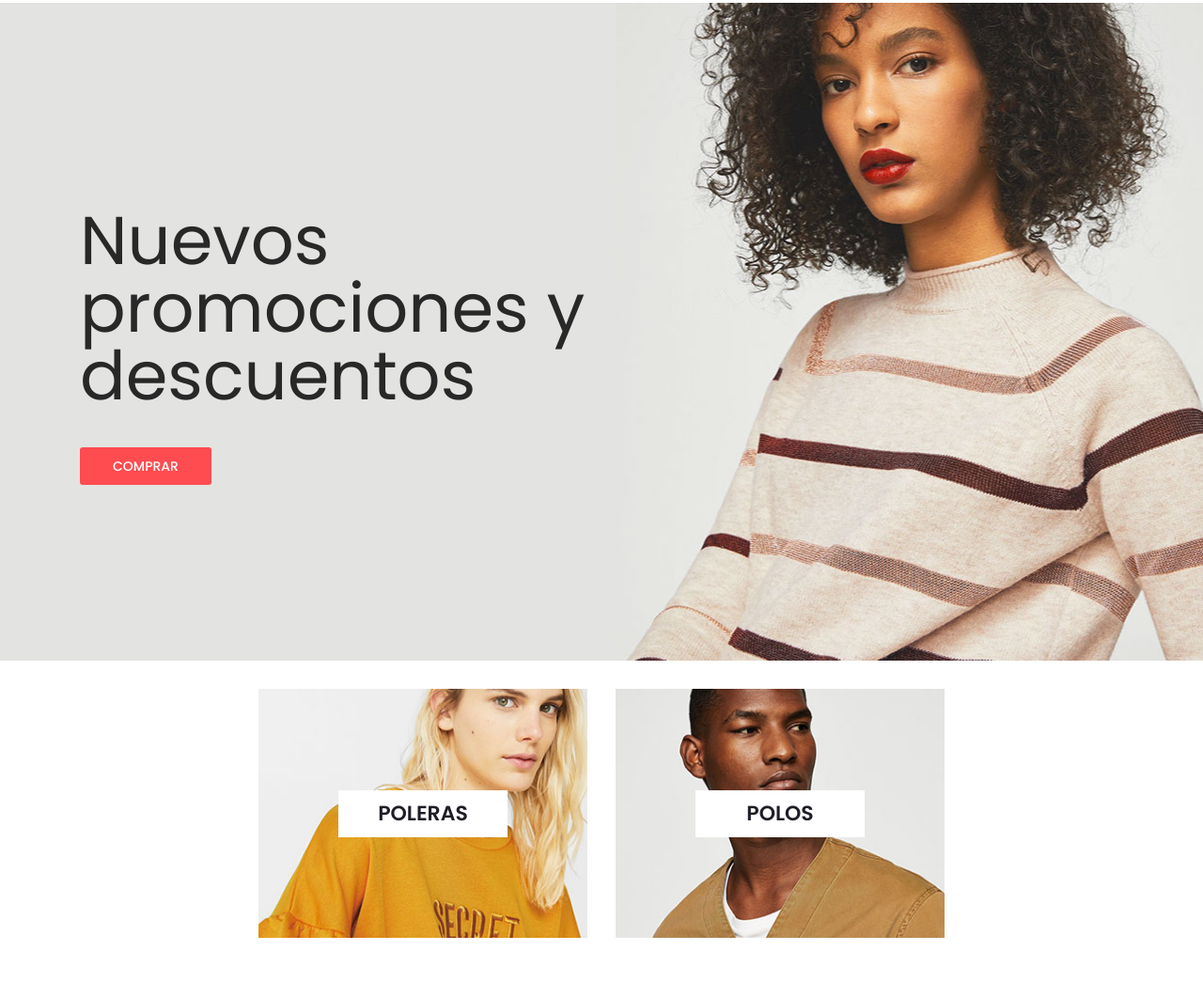
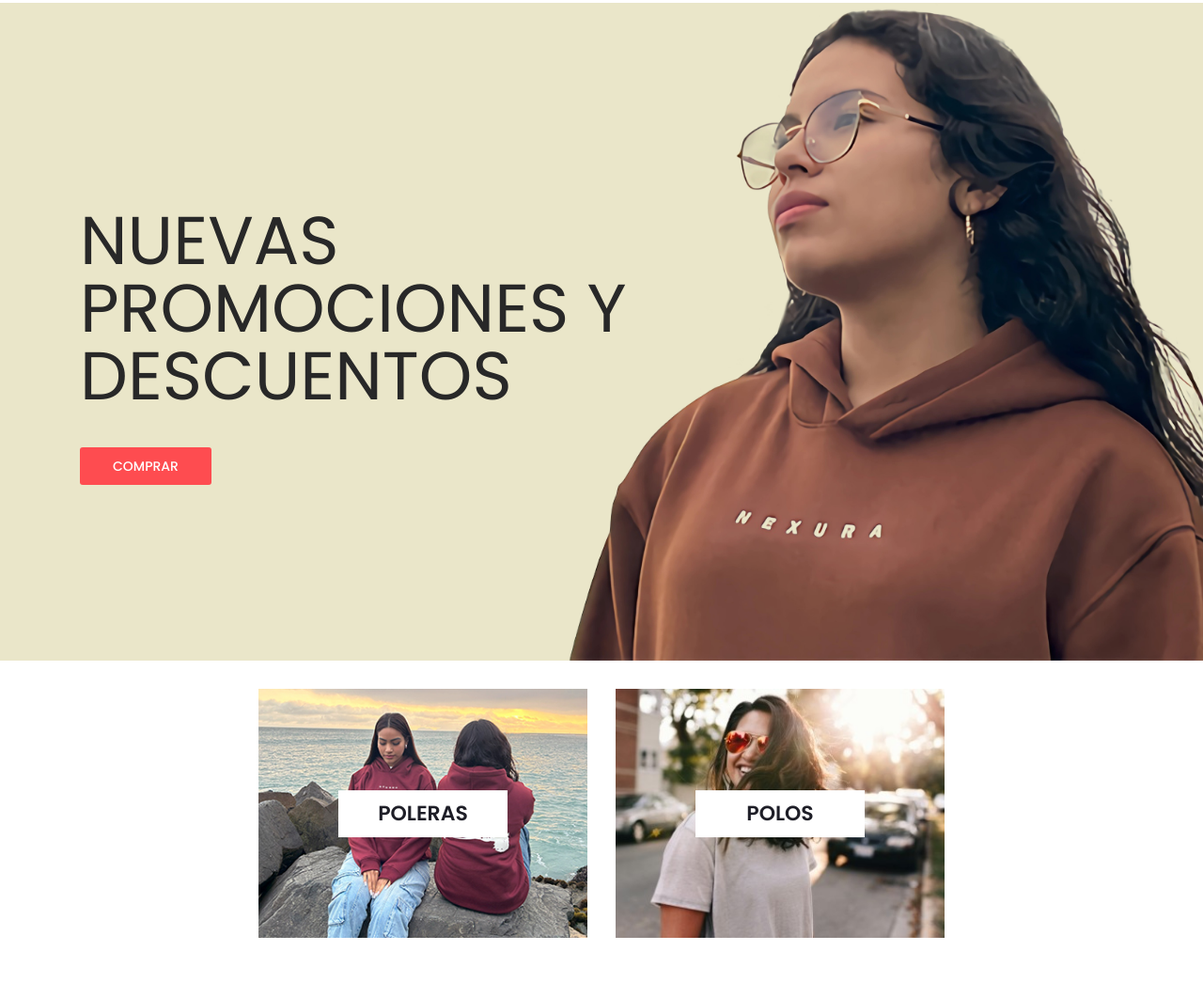
Before and after one commit to JackMG25/nexura, a plain HTML site: page index.html in a window 1280 px wide. Shown: the part 147-1192 px from the top of the page at 94% size. Drawn offline with Linux system fonts and the light colour scheme.

Commit message:
cambio5/8

```diff
--- a/index.html
+++ b/index.html
@@ -140,13 +140,13 @@
 
 	<!-- Slider -->
 
-	<div class="main_slider" style="background-image:url(images/slider_1.jpg)">
+	<div class="main_slider" style="background-image:url(images/fondo\ nexura.jpg)">
 		<div class="container fill_height">
 			<div class="row align-items-center fill_height">
 				<div class="col">
 					<div class="main_slider_content">
 						<h6></h6>
-						<h1>Nuevos promociones y descuentos</h1>
+						<h1>NUEVAS PROMOCIONES Y DESCUENTOS</h1>
 						<div class="red_button shop_now_button"><a href="categories.html">COMPRAR</a></div>
 					</div>
 				</div>
@@ -160,7 +160,7 @@
 		<div class="container">
 			<div class="row justify-content-center">
 				<div class="col-md-4">
-					<div class="banner_item align-items-center" style="background-image:url(images/banner_1.jpg)">
+					<div class="banner_item align-items-center" style="background-image:url(images/banner1.jpg)">
 						<div class="banner_category">
 							<a href="categories.html">Poleras</a>
 						</div>
@@ -176,7 +176,7 @@
 
 
 				<div class="col-md-4">
-					<div class="banner_item align-items-center" style="background-image:url(images/banner_3.jpg)">
+					<div class="banner_item align-items-center" style="background-image:url(images/banner2.jpg)">
 						<div class="banner_category">
 							<a href="categories.html">Polos</a>
 						</div>
@@ -217,8 +217,8 @@
 
 						<!-- Product 1 -->
 
-						<div class="product-item polos">
-							<div class="product discount product_filter">
+						<div class="product-item polos" ><a href="single.html">
+							<div class="product discount product_filter" >
 								<div class="product_image">
 									<img src="images/polos/gargola frontal1.png" alt="">
 								</div>
@@ -229,7 +229,7 @@
 									<div class="product_price">$520.00<span>$590.00</span></div>
 								</div>
 							</div>
-							<div class="red_button add_to_cart_button"><a href="single.html">add to cart</a></div>
+							<div class="red_button add_to_cart_button"><a href="single.html">comprar</a></div></a>
 						</div>
 
 						<!-- Product 2 -->
```
Also changed, not shown: images/banner1.jpg (added), images/banner2.jpg (added), images/fondo nexura.jpg (added).
